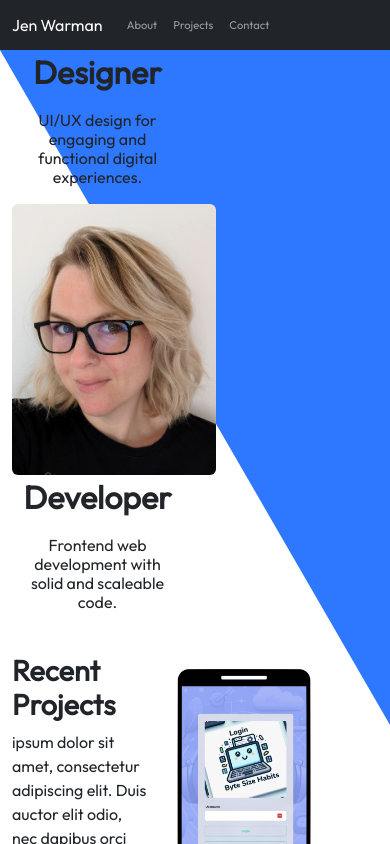
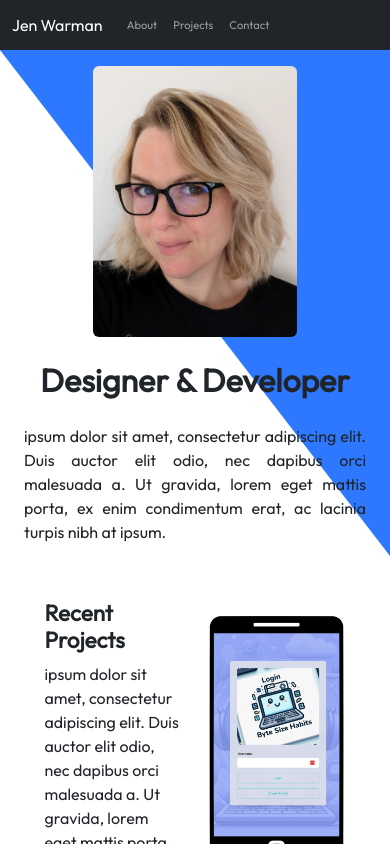
Before and after one commit to JenWarman/portfolio, a React (Vite) app: page / in a window 390 px wide. Shown: the top 844 px of the page. Built offline with nearby package versions, Linux system fonts and the light colour scheme.

Commit message:
media queries for home page

```diff
--- a/src/components/HeroBar.jsx
+++ b/src/components/HeroBar.jsx
@@ -9,7 +9,7 @@ function HeroBar() {
     <div className='diagonal-box'></div>
     <div className="content">
     <Container className="hero-bar">
-      <Row>
+      <Row className='hero-row'>
       <Col xs={6} md={3}>
           <h1 id='designer' className='hero-header'>Designer</h1>
           <h5 className='hero-sub-header'>UI/UX design for engaging and functional digital experiences. </h5>
@@ -21,6 +21,16 @@ function HeroBar() {
           <h1 className='hero-header'>Developer</h1>
           <h5 className='hero-sub-header'>Frontend web development with solid and scaleable code. </h5>
         </Col>
+        <Row>
+        <Col>
+          <h1 className='media-hero-header'>Designer & Developer</h1>
+          </Col>
+        </Row>
+        <Row>
+        <Col>
+          <p className='media-hero-sub-header'>ipsum dolor sit amet, consectetur adipiscing elit. Duis auctor elit odio, nec dapibus orci malesuada a. Ut gravida, lorem eget mattis porta, ex enim condimentum erat, ac lacinia turpis nibh at ipsum.</p>
+          </Col>
+        </Row>
       </Row>
     </Container>
     </div>
--- a/src/components/RecentProjects.jsx
+++ b/src/components/RecentProjects.jsx
@@ -7,7 +7,7 @@ import Button from 'react-bootstrap/Button';
 function RecentProjects() {
   return (
     <Container className="recent-projects">
-      <Row>
+      <Row className='recent-projects-row'>
       <Col xs={5} md={3}>
           <h2 className='recent-projects-title'>Recent Projects</h2>
           <p className='recent-projects-text'>ipsum dolor sit amet, consectetur adipiscing elit. Duis auctor elit odio, nec dapibus orci malesuada a. Ut gravida, lorem eget mattis porta, ex enim condimentum erat, ac lacinia turpis nibh at ipsum.</p>
--- a/src/index.css
+++ b/src/index.css
@@ -177,6 +177,14 @@
   font-size: 30px;
 }
 
+.media-hero-header {
+  display: none;
+}
+
+.media-hero-sub-header {
+  display: none;
+}
+
 /* mobile */
 @media screen and (max-width: 768px) {
   .nav-bar {
@@ -192,36 +200,45 @@
     font-size: 1rem;
     margin: 0 auto;
     text-align: center;
+    display: none;
   }
   .hero-bar {
     max-width: 100vw;
-    margin: 0 auto;
-    text-align: center;
-    /* flex-direction: column; */
-    /* justify-content: center;
-    align-items: center; */
+    margin: 1rem;
+  }
+  .hero-row {
+    justify-content: center;
   }
   .hero-header {
-    font-size:2rem;
-    text-align: center;
-    margin: 0.2rem;
+    display: none;
+  }
+  .media-hero-header {
+    display:block;
+    margin-top: 1.5rem;
+    margin-bottom: 1.5rem;
+    font-weight: bold;
+    font-size: 2rem;
+  }
+  .media-hero-sub-header {
+    display: block;
+    text-align: justify;
   }
   .recent-projects {
     margin: 0 auto;
-    padding: 1.5rem
+    padding: 1.5rem;
   }
   .recent-projects-title {
-    font-size: 1.8rem;
+    font-size: 1.4rem;
   }
-  .content {
-    width: 100%;
+  .recent-projects-row {
+    justify-content: center;
+
+  }
+  .diagonal-box {
+    border-left: 100vw solid transparent;
+    border-top: 60vh solid #2e77ff;
+    position:absolute;
+    width: 100vw;
+    z-index: 1;
   }
 }
-
-
-
-
-
-.recent-project-image {
- padding: 1rem;
-}
```
